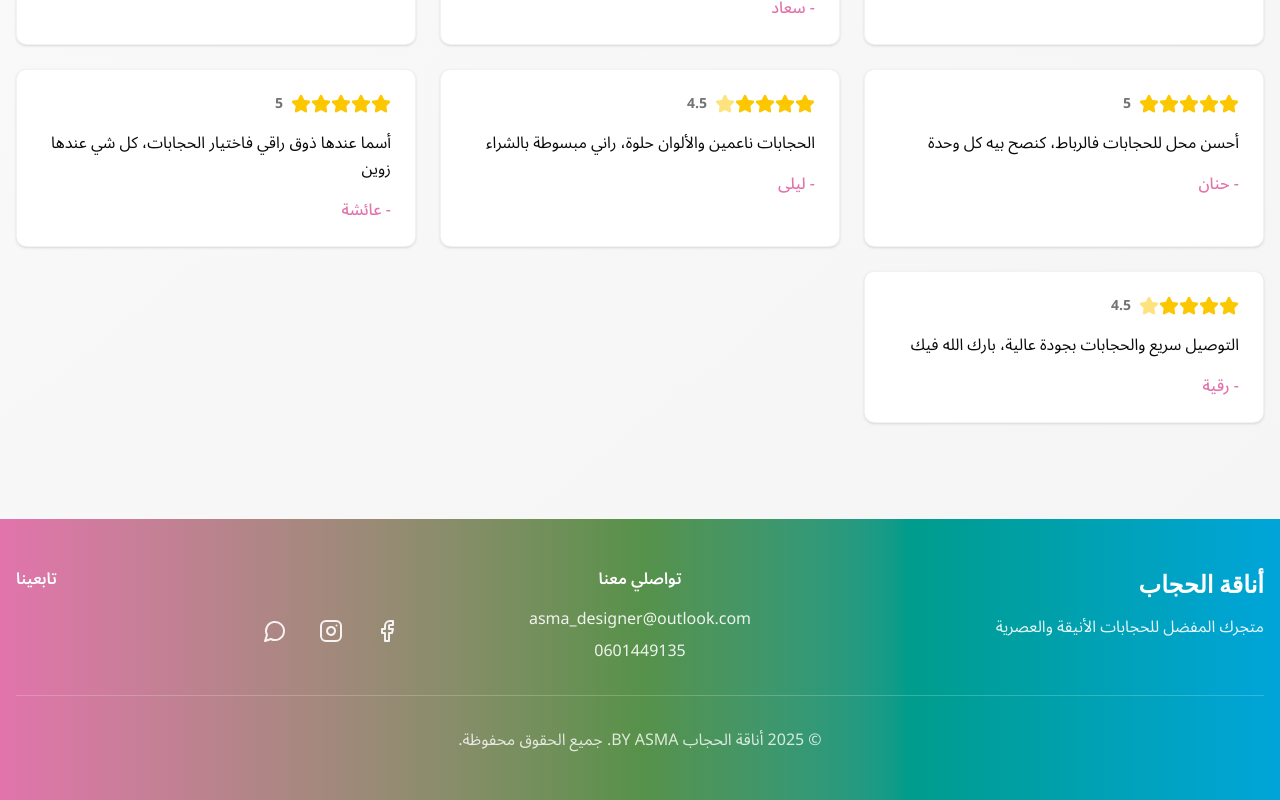
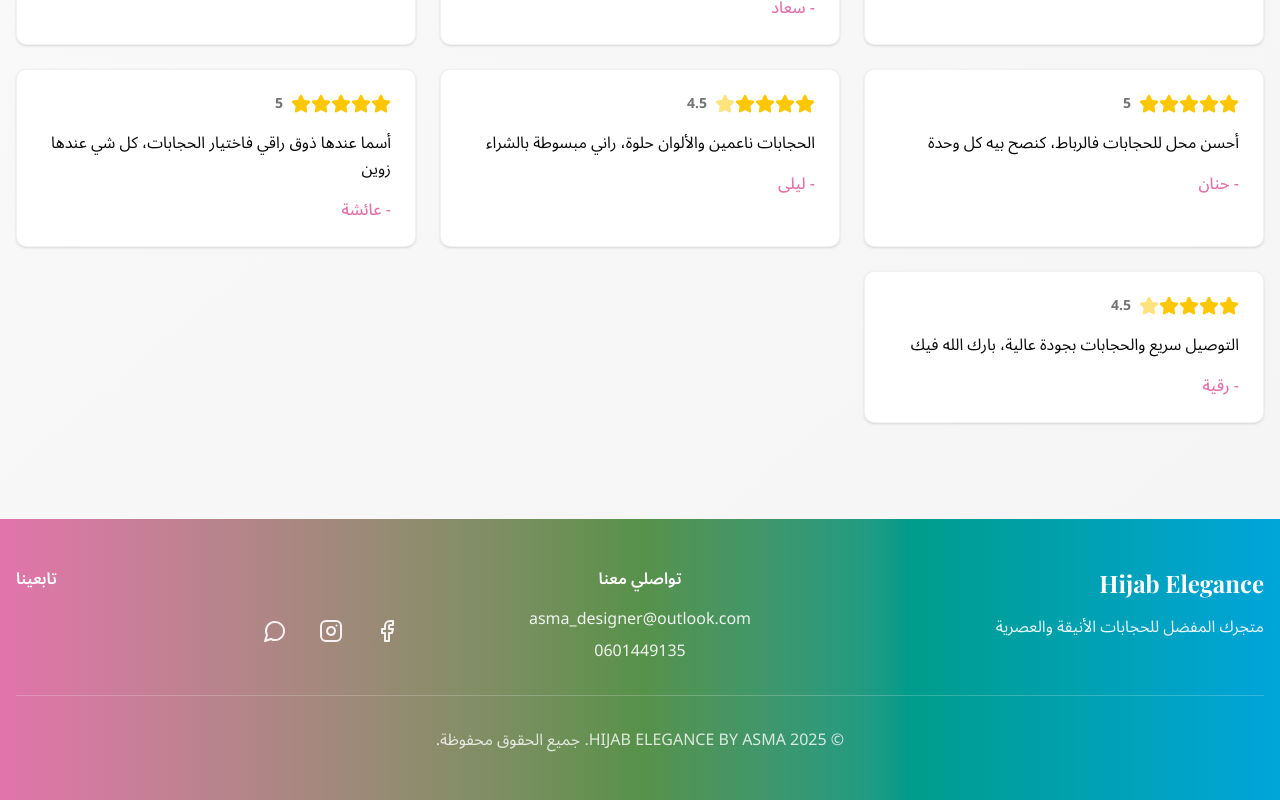
Before and after one commit to alexforc2004/moroccan_hijab_shop, a Next.js app: page / in a window 1280 px wide. Shown: the part 6723-7523 px from the top of the page. Built offline with nearby package versions, Linux system fonts and the light colour scheme; a web font is replaced by a local one.

Commit message:
Update footer.tsx

```diff
--- a/components/footer.tsx
+++ b/components/footer.tsx
@@ -5,7 +5,7 @@ import { Facebook, Instagram, MessageCircle } from "lucide-react"
 export default function Footer() {
   const openWhatsApp = () => {
     const whatsappNumber = "0601449135"
-    const message = encodeURIComponent("مرحباً أسما، أريد التواصل معك بخصوص أناقة الحجاب 🌸")
+    const message = encodeURIComponent("مرحباً أسما، أريد التواصل معك بخصوص Hijab Elegance 🌸")
     const whatsappUrl = `https://wa.me/${whatsappNumber}?text=${message}`
     window.open(whatsappUrl, "_blank")
   }
@@ -23,7 +23,7 @@ export default function Footer() {
       <div className="container mx-auto px-4">
         <div className="grid grid-cols-1 md:grid-cols-3 gap-8">
           <div className="text-center md:text-right animate-fade-in">
-            <h3 className="font-serif text-2xl font-bold mb-4">أناقة الحجاب</h3>
+            <h3 className="font-serif text-2xl font-bold mb-4">Hijab Elegance</h3>
             <p className="text-white/90 font-arabic">متجرك المفضل للحجابات الأنيقة والعصرية</p>
           </div>
           <div className="text-center animate-slide-up">
@@ -59,7 +59,7 @@ export default function Footer() {
           </div>
         </div>
         <div className="border-t border-white/20 mt-8 pt-8 text-center">
-          <p className="text-white/80 font-arabic">© 2025 أناقة الحجاب BY ASMA. جميع الحقوق محفوظة.</p>
+          <p className="text-white/80 font-arabic">© 2025 HIJAB ELEGANCE BY ASMA. جميع الحقوق محفوظة.</p>
         </div>
       </div>
     </footer>
```
